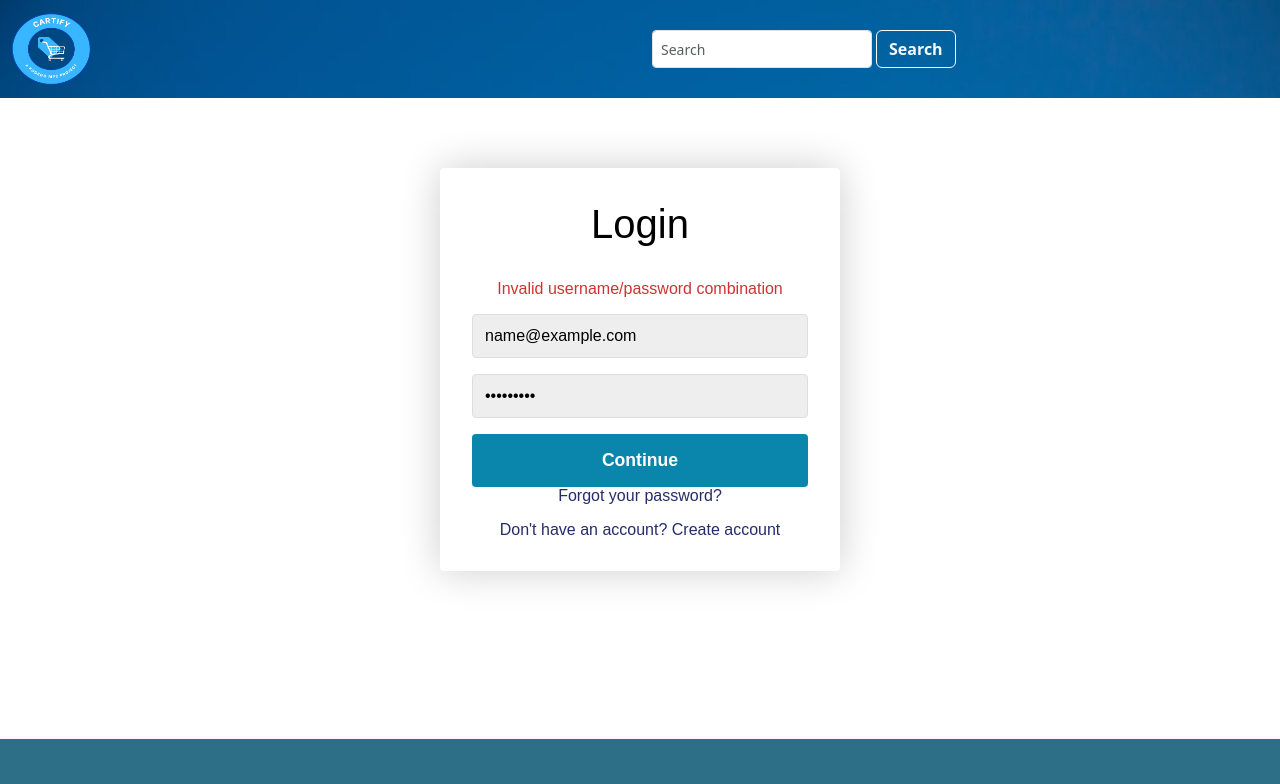
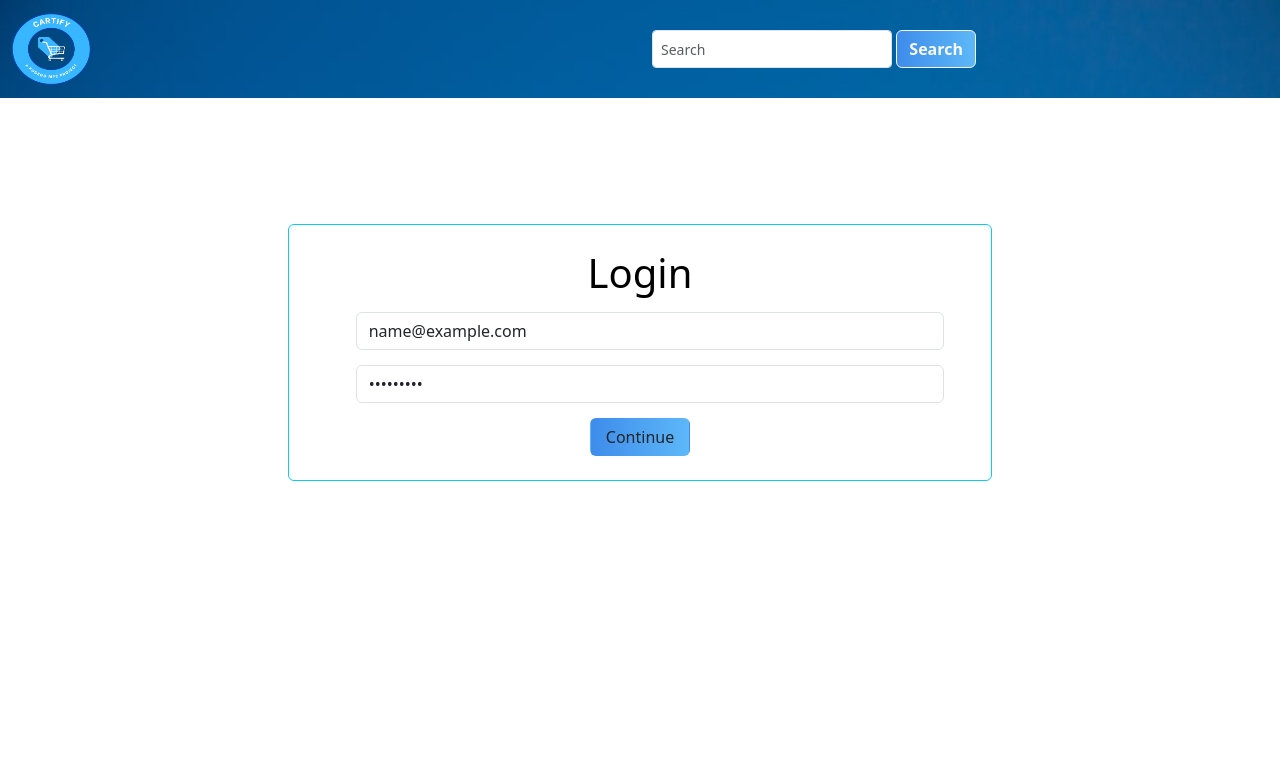
Before and after one commit to Erroool21/mp2_activity, a plain HTML site: page login.html in a window 1280 px wide. Both pictures are taken after typing "name@example.com", "Sample123" into the empty fields and a click on the button "Continue". Shown: the top 784 px of the page. Drawn offline with nearby package versions, Linux system fonts and the light colour scheme.

Commit message:
functional login

```diff
--- a/login.css
+++ b/login.css
@@ -80,120 +80,41 @@ body {
     text-decoration:none;
     }
 
-.container_form {
-    width: 60% !important;
-    max-width: 400px !important;
-    padding: 2rem;
-    box-shadow: 0 0 40px rgba(0, 0, 0, 0.2);
-    border-radius: var(--border-radius);
-    background: #ffffff;
+/* login form */
+
+    #login{
+      max-width: 55%;
+			margin: 200px auto;
 		}
-
-
-
-
-
-.container_form,
-.form__input,
-.form__button {
-    font: 500 1rem 'Quicksand', sans-serif;
+		.form__input-group{
+			margin: 15px auto;
 		}
-
-.form--hidden {
-    display: none;
+		.inputField{
+			width: 90% !important;
+			padding: 10px;
+			border: 1px solid #797979;
+			margin-left: 20px;
+			font-size: 20px;
+			border-radius: 3px;
 		}
-
-.form > *:first-child {
-    margin-top: 0;
-}
-
-.form > *:last-child {
-    margin-bottom: 0;
-}
-
-.form__title {
-    margin-bottom: 2rem;
-    text-align: center;
-}
-
-.form__message {
-    text-align: center;
-    margin-bottom: 1rem;
-}
-
-.form__message--success {
-    color: var(--color-success);
-}
-
-.form__message--error {
-    color: var(--color-error);
-}
-
-.form__input-group {
-    margin-bottom: 1rem;
-}
-
-.form__input {
-    display: block;
-    width: 100%;
-    padding: 0.75rem;
-    box-sizing: border-box;
-    border-radius: var(--border-radius);
-    border: 1px solid #dddddd;
-    outline: none;
-    background: #eeeeee;
-    transition: background 0.2s, border-color 0.2s;
-}
-
-.form__input:focus {
-    border-color: var(--color-primary);
-    background: #ffffff;
-}
-
-.form__input--error {
-    color: var(--color-error);
-    border-color: var(--color-error);
-}
-
-.form__input-error-message {
-    margin-top: 0.5rem;
-    font-size: 0.85rem;
-    color: var(--color-error);
-}
-
-.form__button {
-    width: 100%;
-    padding: 1rem 2rem;
-    font-weight: bold;
-    font-size: 1.1rem;
-    color: #ffffff;
+		button{
+			margin: 20px;
+		    padding: 10px;
+		    width: 100px;
 		    border: none;
-    border-radius: var(--border-radius);
 		    outline: none;
 		    cursor: pointer;
-    background: var(--color-primary);
+		    border-radius: 5px;
+		    background: linear-gradient(90deg, rgb(62, 140, 235), rgb(93, 184, 248));
+		    font-size: 20px;
+		    font-weight: bold;
+		    color: whitesmoke;
 		}
-
-.form__button:hover {
-    background: var(--color-primary-dark);
-}
-
-.form__button:active {
-    transform: scale(0.98);
-}
-
-.form__text {
-    text-align: center;
-}
-
-.form__link {
-    color: var(--color-secondary);
-    text-decoration: none;
-    cursor: pointer;
-}
-
-.form__link:hover {
-    text-decoration: underline;
+		span{
+			display: block;
+		    margin-left: 20px;
+		    color: red;
+		    font-style: italic;
 		}
 
 /* footer */
@@ -218,15 +139,6 @@ body {
     text-decoration: none;
   }
 
-  .form-control {
-    background: #212529;
-    border-color: #545454;
-  }
-
-  .form-control:focus {
-    background: #212529;
-  }
-
   footer {
     background: #2e6f88;
   }
--- a/login.html
+++ b/login.html
@@ -45,68 +45,30 @@
     </nav>
 
     <br>
-    <br>
-    <br>
-    <br>
-    <br>
-
         <div>
             <div class="row">
                 <center>
                 <div class="container_form mt-5">
-                    <form class="form text-center" id="login">
+                    <form class="form text-center border border-info rounded p-4" id="login" action="shopping.html">
                         <h1 class="form__title">Login</h1>
                         <div class="form__message form__message--error"></div>
+                        <center>
                         <div class="form__input-group">
-                            <input type="text" class="form__input" autofocus placeholder="Username or email">
+                            <input class="inputField form-control" type="text" class="form__input" autofocus placeholder="Username or email">
                             <div class="form__input-error-message"></div>
                         </div>
                         <div class="form__input-group">
-                            <input type="password" class="form__input" autofocus placeholder="Password">
+                            <input class="inputField form-control" type="password" class="form__input" autofocus placeholder="Password">
                             <div class="form__input-error-message"></div>
                         </div>
-                        <button class="form__button" type="submit">Continue</button>
-                        <p class="form__text">
-                            <a href="#" class="form__link">Forgot your password?</a>
-                        </p>
-                        <p class="form__text">
-                            <a class="form__link" href="./" id="linkCreateAccount">Don't have an account? Create
-                                account</a>
-                        </p>
-                    </form>
-
-
-
-                    <form class="form form--hidden" id="createAccount">
-                        <h1 class="form__title">Create Account</h1>
-                        <div class="form__message form__message--error"></div>
-                        <div class="form__input-group">
-                            <input type="text" id="signupUsername" class="form__input" autofocus placeholder="Username">
-                            <div class="form__input-error-message"></div>
-                        </div>
-                        <div class="form__input-group">
-                            <input type="text" class="form__input" autofocus placeholder="Email Address">
-                            <div class="form__input-error-message"></div>
-                        </div>
-                        <div class="form__input-group">
-                            <input type="password" class="form__input" autofocus placeholder="Password">
-                            <div class="form__input-error-message"></div>
-                        </div>
-                        <div class="form__input-group">
-                            <input type="password" class="form__input" autofocus placeholder="Confirm password">
-                            <div class="form__input-error-message"></div>
-                        </div>
-                        <button class="form__button" type="submit">Continue</button>
-                        <p class="form__text">
-                            <a class="form__link" href="./" id="linkLogin">Already have an account? Sign in</a>
-                        </p>
+                        <button class="form__button btn" type="submit" id="log-in">Continue</button>
+                    </center>
                     </form>
                 </div>
             </div>
         </center>
         </div>
 
-    <br>
     <br>
     <br>
     <br>
@@ -144,14 +106,6 @@
                     <h5 class="text-white mb-3">Newsletter</h5>
                     <p class="small text-muted">Lorem ipsum dolor sit amet, consectetur adipisicing elit, sed do eiusmod
                         tempor incididunt.</p>
-                    <form action="#">
-                        <div class="input-group mb-3">
-                            <input class="form-control text-white" type="text" placeholder="Recipient's username"
-                                aria-label="Recipient's username" aria-describedby="button-addon2">
-                            <button class="btn btn-primary" id="button-addon2" type="button"><i
-                                    class="fas fa-paper-plane"></i></button>
-                        </div>
-                    </form>
                 </div>
             </div>
         </div>
--- a/login.js
+++ b/login.js
@@ -1,54 +1,63 @@
-function setFormMessage(formElement, type, message) {
-  const messageElement = formElement.querySelector(".form__message");
 
-  messageElement.textContent = message;
-  messageElement.classList.remove("form__message--success", "form__message--error");
-  messageElement.classList.add(`form__message--${type}`);
+
+
+window.onload = ()=>{
+  this.sessionStorage.setItem('username', 'admin');
+  this.sessionStorage.setItem('password', 'admin');
 }
 
-function setInputError(inputElement, message) {
-  inputElement.classList.add("form__input--error");
-  inputElement.parentElement.querySelector(".form__input-error-message").textContent = message;
+var input = document.getElementsByClassName('inputField');
+var login = document.getElementById('log-in');
+var form = document.querySelector('#login');
+form.onsubmit = ()=>{return false;}
+
+login.onclick = ()=>{
+
+  if ((input[0].value != "") && (input[1].value != ""))
+   {
+     if ((input[0].value == sessionStorage.getItem('username')) && (input[1].value == sessionStorage.getItem('password')))
+      {
+        form.onsubmit = ()=>{return 1;}
+        document.cookie = "username="+input[0].value;
+        document.cookie = "password="+input[1].value;
+      }
+      else
+      {
+        if ((input[0].value != sessionStorage.getItem('username')) )
+        {
+          input[0].nextElementSibling.textContent = "Username or Password is incorrect";
+        setTimeout(()=>{
+          input[0].nextElementSibling.textContent = "";
+        }, 2000);
+
+        }
+        if ((input[1].value != sessionStorage.getItem('password')) )
+        {
+          input[1].nextElementSibling.textContent = "Username or Password is incorrect";
+        setTimeout(()=>{
+          input[1].nextElementSibling.textContent = "";
+        }, 2000);
+
+        }
+
+      }
+
+   }
+  else
+   {
+    if (input[0].value == "")
+    {
+      input[0].nextElementSibling.textContent = "Username is empty";
+      setTimeout(()=>{
+        input[0].nextElementSibling.textContent = "";
+      }, 2000);
+    }
+    if (input[1].value == "")
+    {
+      input[1].nextElementSibling.textContent = "Password is empty";
+      setTimeout(()=>{
+        input[1].nextElementSibling.textContent = "";
+      }, 2000);
+    }
+   }
 }
-
-function clearInputError(inputElement) {
-  inputElement.classList.remove("form__input--error");
-  inputElement.parentElement.querySelector(".form__input-error-message").textContent = "";
-}
-
-document.addEventListener("DOMContentLoaded", () => {
-  const loginForm = document.querySelector("#login");
-  const createAccountForm = document.querySelector("#createAccount");
-
-  document.querySelector("#linkCreateAccount").addEventListener("click", e => {
-      e.preventDefault();
-      loginForm.classList.add("form--hidden");
-      createAccountForm.classList.remove("form--hidden");
-  });
-
-  document.querySelector("#linkLogin").addEventListener("click", e => {
-      e.preventDefault();
-      loginForm.classList.remove("form--hidden");
-      createAccountForm.classList.add("form--hidden");
-  });
-
-  loginForm.addEventListener("submit", e => {
-      e.preventDefault();
-
-      // Perform your AJAX/Fetch login
-
-      setFormMessage(loginForm, "error", "Invalid username/password combination");
-  });
-
-  document.querySelectorAll(".form__input").forEach(inputElement => {
-      inputElement.addEventListener("blur", e => {
-          if (e.target.id === "signupUsername" && e.target.value.length > 0 && e.target.value.length < 10) {
-              setInputError(inputElement, "Username must be at least 10 characters in length");
-          }
-      });
-
-      inputElement.addEventListener("input", e => {
-          clearInputError(inputElement);
-      });
-  });
-});
```
Lines whose indentation alone changed are shown as unchanged.
